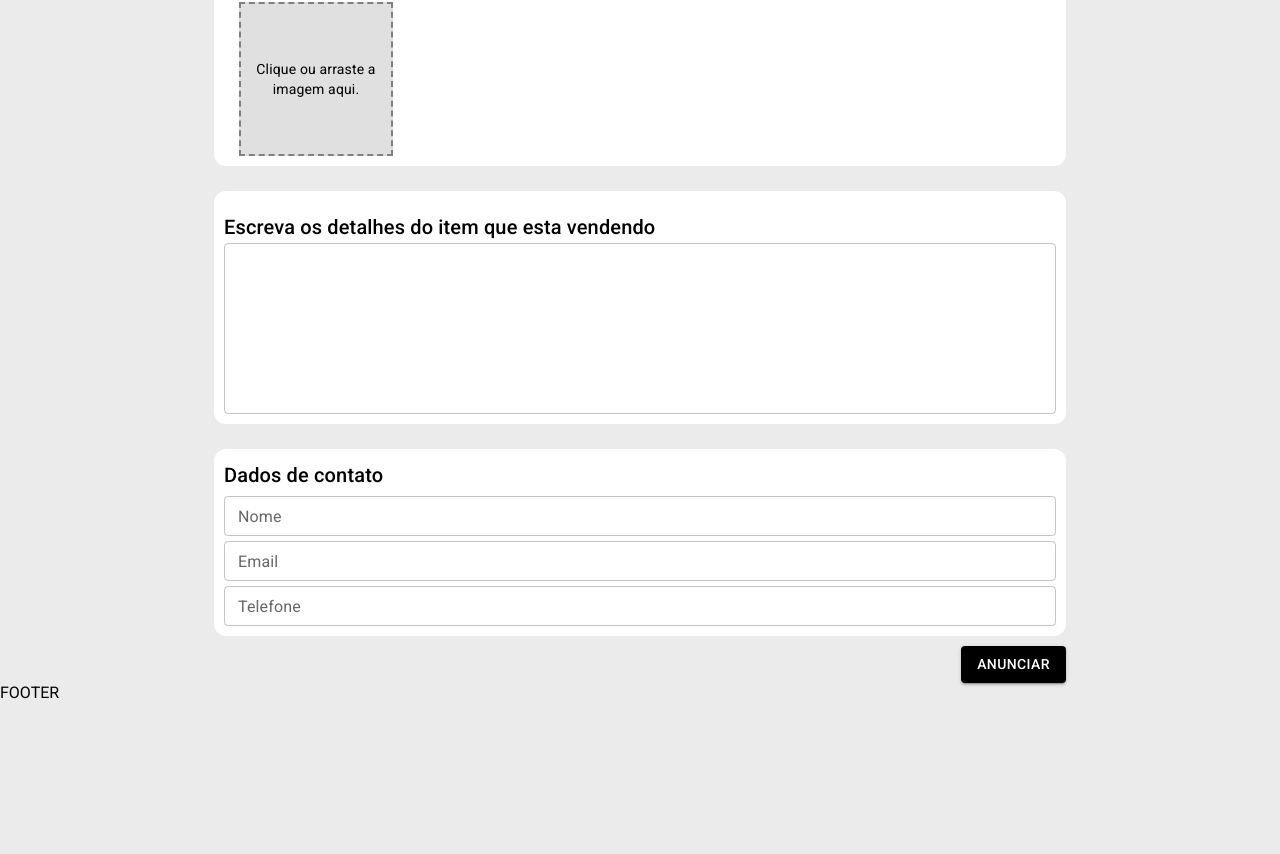
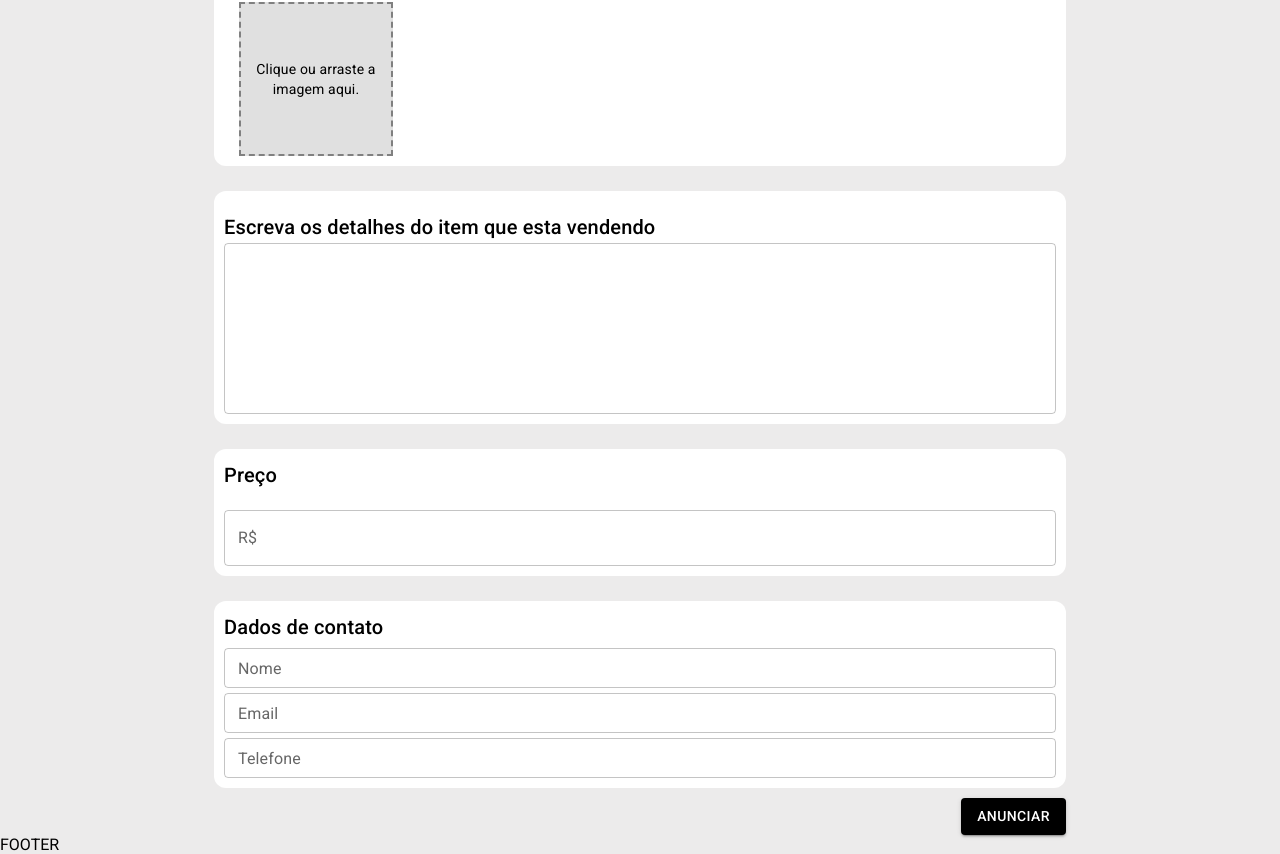
Before and after one commit to DiegoReso/Anunx-React18-NextJS13.4, a Next.js app: page /user/publish in a window 1280 px wide. Shown: the part 512-1366 px from the top of the page. Before the commit the page ends 1214 px from the top, so only its background shows below. Built offline with nearby package versions, Linux system fonts and the light colour scheme.

Commit message:
create price box

```diff
--- a/app/user/publish/page.js
+++ b/app/user/publish/page.js
@@ -1,6 +1,6 @@
 'use client'
 
-import { Box, Button, Container, IconButton, Select, TextField, Typography } from "@mui/material"
+import { Box, Button, Container, FormControl, IconButton, InputAdornment, InputLabel, OutlinedInput, Select, TextField, Typography } from "@mui/material"
 import TemplateDefault from "../../../src/template/Default"
 import { DeleteForever } from "@mui/icons-material"
 
@@ -261,6 +261,33 @@ const Publish =()=>{
         </Box>
       </Container>
 
+    <Container
+       maxWidth="md"
+       sx={{mt: '25px'}}
+       >
+        <Box sx={{bgcolor:'white',borderRadius: '12px', p:'10px'}}>
+          <Typography
+          component="h6"
+          variant="h6"
+          >
+            Preço
+          </Typography>
+          <br />
+            <FormControl fullWidth variant="outlined">
+
+              <OutlinedInput
+                onChange={()=>{}}
+                startAdornment ={<InputAdornment position="start">R$</InputAdornment>}
+                labelWidth={40}
+
+            />
+
+
+          </FormControl>
+        </Box>
+      </Container>
+
+
 
       <Container
        maxWidth="md"
```
